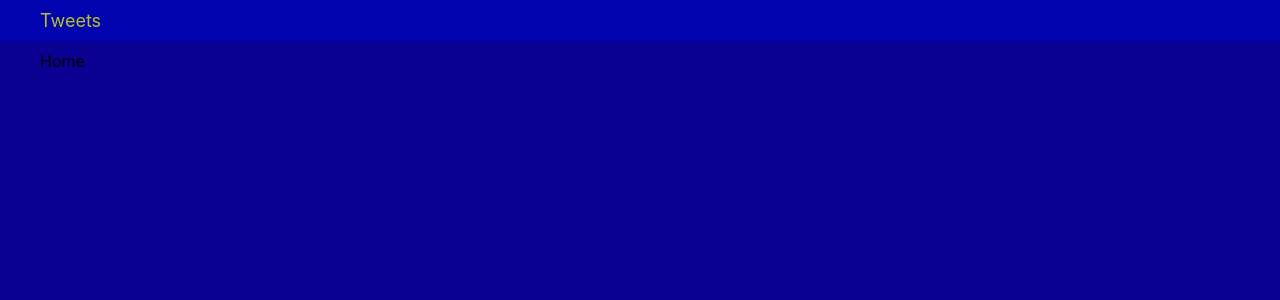
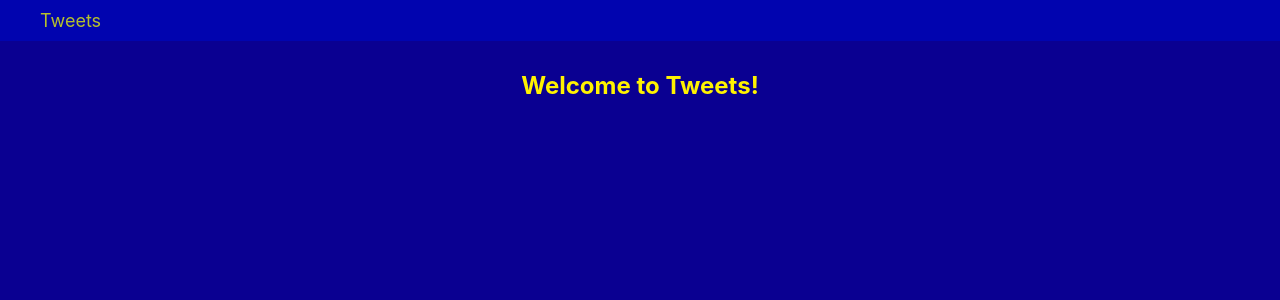
Before and after one commit to vitalij99/goit-tweets-task, a React (Create React App) app: page / in a window 1280 px wide. Shown: the top 300 px of the page. Built offline with nearby package versions, Linux system fonts and the light colour scheme.

Commit message:
add style to home

```diff
--- a/src/components/AppBar/AppBar.jsx
+++ b/src/components/AppBar/AppBar.jsx
@@ -7,6 +7,7 @@ const AppBar = () => {
 
     return (
         <header className={style.header}>
+            <div className={style.container}>
                 <nav>
                     <NavLink
                         to={location.pathname === "/tweets" ? "/" : "tweets"}
@@ -15,6 +16,7 @@ const AppBar = () => {
                         {location.pathname === "/tweets" ? "Back" : "Tweets"}
                     </NavLink>
                 </nav>
+            </div>
         </header>
     );
 };
--- a/src/components/AppBar/AppBar.module.scss
+++ b/src/components/AppBar/AppBar.module.scss
@@ -1,17 +1,17 @@
-
+.container {
+    max-width: 1300px;
+    margin: 0 auto;
+}
 .header {
     background-color: #0104af;
     padding: 10px 40px;
     box-shadow: 0px 5px 20px 2px #0206ffb2;
 }
 
-
-
 .link {
     font-size: 18px;
     color: #f2ff00bf;
     text-decoration: none;
-
 
     &:hover {
         color: #fff200;
--- a/src/components/Dropdown/Dropdown.js
+++ b/src/components/Dropdown/Dropdown.js
@@ -8,6 +8,7 @@ export const customStyles = {
     input: (provided, state) => ({
         ...provided,
         color: "#fff",
+        cursor: "pointer",
     }),
     singleValue: (provided, state) => ({
         ...provided,
@@ -15,7 +16,8 @@ export const customStyles = {
     }),
     option: (provided, state) => ({
         ...provided,
-        backgroundColor: state.isFocused ? "#471CAA" : " #471CA9",
+        cursor: "pointer",
+        backgroundColor: state.isFocused ? "#331CAA" : " #471CA9",
         color: state.isSelected ? "#5CD3A8" : "#fff",
     }),
     control: (provided, state) => ({
--- a/src/pages/Home/Home.jsx
+++ b/src/pages/Home/Home.jsx
@@ -1,5 +1,5 @@
-import React from "react";
+import style from "./Home.module.scss";
 
 export const Home = () => {
-    return <div>Home</div>;
+    return <h1 className={style.title}>Welcome to Tweets!</h1>;
 };
--- /dev/null
+++ b/src/pages/Home/Home.module.scss
@@ -0,0 +1,4 @@
+.title {
+    color: #fff200;
+    text-align: center;
+}
```
Lines whose indentation alone changed are shown as unchanged.
